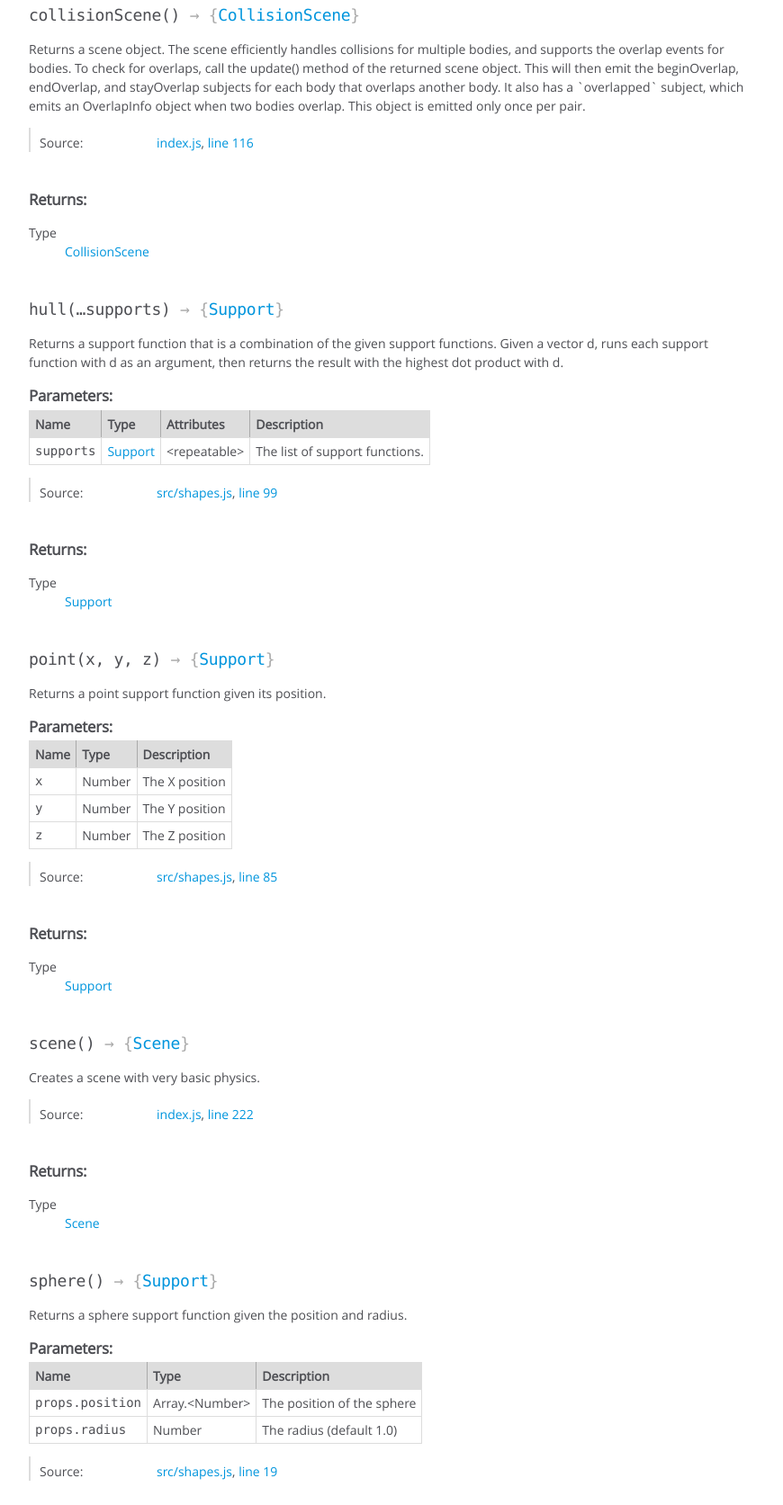
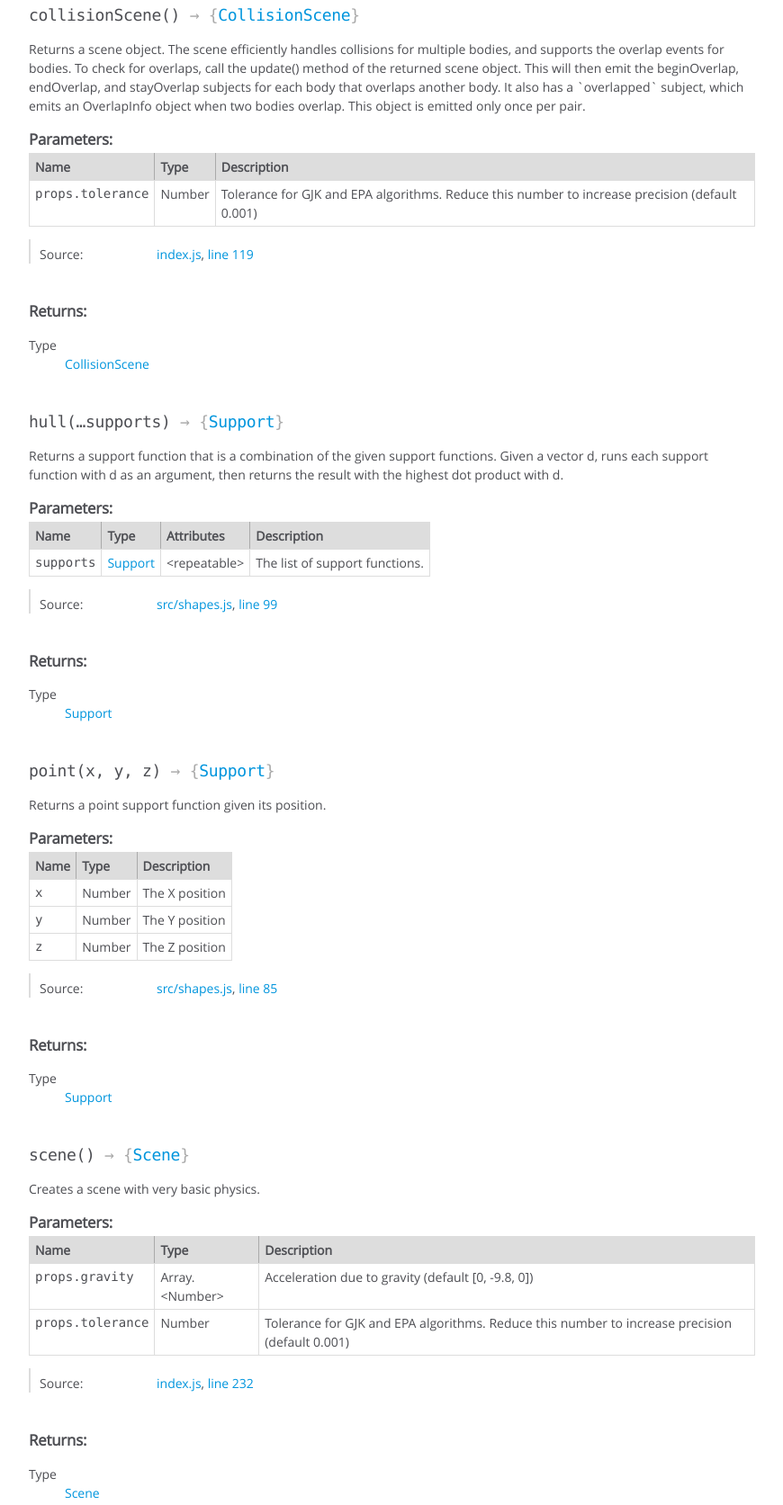
Before and after one commit to tcannon686/tcollide, a website: page docs/global.html in a window 1280 px wide. Shown: the part 1503-3176 px from the top of the page at 90% size, without its empty margins (0-870 px from the left). Drawn offline with Linux system fonts and the light colour scheme.

Commit message:
Added tolerance parameter

```diff
--- a/docs/global.html
+++ b/docs/global.html
@@ -695,6 +695,57 @@ emitted only once per pair.
 
 
 
+    <h5>Parameters:</h5>
+
+
+<table class="params">
+    <thead>
+    <tr>
+
+        <th>Name</th>
+
+
+        <th>Type</th>
+
+
+
+
+
+        <th class="last">Description</th>
+    </tr>
+    </thead>
+
+    <tbody>
+
+
+        <tr>
+
+                <td class="name"><code>props.tolerance</code></td>
+
+
+            <td class="type">
+
+
+<span class="param-type">Number</span>
+
+
+
+            </td>
+
+
+
+
+
+            <td class="description last">Tolerance for GJK and EPA algorithms.
+                                  Reduce this number to increase precision
+                                  (default 0.001)</td>
+        </tr>
+
+
+    </tbody>
+</table>
+
+
 
 
 
@@ -728,7 +779,7 @@ emitted only once per pair.
 
     <dt class="tag-source">Source:</dt>
     <dd class="tag-source"><ul class="dummy"><li>
-        <a href="index.js.html">index.js</a>, <a href="index.js.html#line116">line 116</a>
+        <a href="index.js.html">index.js</a>, <a href="index.js.html#line119">line 119</a>
     </li></ul></dd>
 
 
@@ -1171,6 +1222,81 @@ argument, then returns the result with the highest dot product with d.
 
 
 
+    <h5>Parameters:</h5>
+
+
+<table class="params">
+    <thead>
+    <tr>
+
+        <th>Name</th>
+
+
+        <th>Type</th>
+
+
+
+
+
+        <th class="last">Description</th>
+    </tr>
+    </thead>
+
+    <tbody>
+
+
+        <tr>
+
+                <td class="name"><code>props.gravity</code></td>
+
+
+            <td class="type">
+
+
+<span class="param-type">Array.&lt;Number></span>
+
+
+
+            </td>
+
+
+
+
+
+            <td class="description last">Acceleration due to gravity
+                                 (default [0, -9.8, 0])</td>
+        </tr>
+
+
+
+        <tr>
+
+                <td class="name"><code>props.tolerance</code></td>
+
+
+            <td class="type">
+
+
+<span class="param-type">Number</span>
+
+
+
+            </td>
+
+
+
+
+
+            <td class="description last">Tolerance for GJK and EPA algorithms.
+                                  Reduce this number to increase precision
+                                  (default 0.001)</td>
+        </tr>
+
+
+    </tbody>
+</table>
+
+
 
 
 
@@ -1204,7 +1330,7 @@ argument, then returns the result with the highest dot product with d.
 
     <dt class="tag-source">Source:</dt>
     <dd class="tag-source"><ul class="dummy"><li>
-        <a href="index.js.html">index.js</a>, <a href="index.js.html#line222">line 222</a>
+        <a href="index.js.html">index.js</a>, <a href="index.js.html#line232">line 232</a>
     </li></ul></dd>
 
 
@@ -2712,7 +2838,7 @@ translation.
 
     <dt class="tag-source">Source:</dt>
     <dd class="tag-source"><ul class="dummy"><li>
-        <a href="index.js.html">index.js</a>, <a href="index.js.html#line209">line 209</a>
+        <a href="index.js.html">index.js</a>, <a href="index.js.html#line214">line 214</a>
     </li></ul></dd>
 
 
@@ -2887,7 +3013,7 @@ direction on a shape.
 <br class="clear">
 
 <footer>
-    Documentation generated by <a href="https://github.com/jsdoc/jsdoc">JSDoc 3.6.6</a> on Mon Mar 29 2021 18:30:12 GMT-0700 (Pacific Daylight Time)
+    Documentation generated by <a href="https://github.com/jsdoc/jsdoc">JSDoc 3.6.6</a> on Tue Mar 30 2021 13:12:52 GMT-0700 (Pacific Daylight Time)
 </footer>
 
 <script> prettyPrint(); </script>
--- a/src/kdtree.js
+++ b/src/kdtree.js
@@ -189,10 +189,11 @@ function innerNode (nodes, axisIndex = 0) {
  * and onOverlap(support, other, amount). If any overlap occurs, onOverlap is
  * called, followed by onBeginOverlap or onEndOverlap.
  */
-export function kdTree (supports, callbacks) {
+export function kdTree (supports, callbacks, tolerance) {
   const currentlyOverlapping = new Map()
   const visited = new Set()
   const out = new Vector3()
+  const initialAxis = new Vector3(1, 0, 0)
   const dfs = (node, tree) => {
     if (tree) {
       if (overlaps(node, tree)) {
@@ -202,7 +203,7 @@ export function kdTree (supports, callbacks) {
           if (!currentlyOverlapping.has(support)) {
             currentlyOverlapping.set(support, new Set())
           }
-          if (getOverlap(out, support, other)) {
+          if (getOverlap(out, support, other, initialAxis, tolerance)) {
             if (!currentlyOverlapping.has(other)) {
               currentlyOverlapping.set(other, new Set())
             }
```
Also changed, not shown: docs/index.html (+1 -1 lines), docs/index.js.html (+15 -5 lines), docs/src_shapes.js.html (+1 -1 lines), index.js (+14 -4 lines), src/gjk.js (+4 -3 lines).
